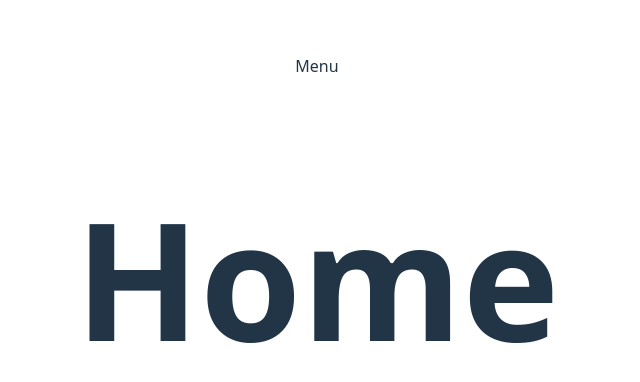
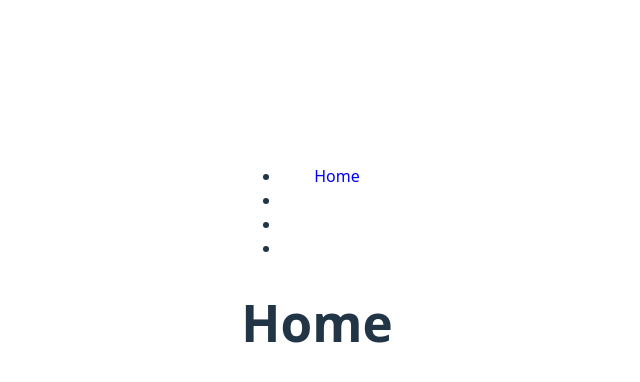
Before and after one commit to felipecoll/react-router, a React (Vite) app: page /#/ in a window 1280 px wide. Shown: the part 134-516 px from the top of the page, without its empty margins (323-963 px from the left). Built offline with nearby package versions, Linux system fonts and the light colour scheme.

Commit message:
Navlink, isActive y map con routes - simplificacion de codigo

```diff
--- a/src/App.jsx
+++ b/src/App.jsx
@@ -13,10 +13,10 @@ function App() {
       <HashRouter>
         <Menu />
         <Routes>
-          <Route path="/" element={<h1><Home/></h1>} />
-          <Route path="/about" element={<h1><About/></h1>} />
-          <Route path="/services" element={<h1><Services/></h1>} />
-          <Route path="/contact" element={<h1><Contact/></h1>} />
+          <Route path="/" element={<Home/>} />
+          <Route path="/about" element={<About/>} />
+          <Route path="/services" element={<Services/>} />
+          <Route path="/contact" element={<Contact/>} />
           <Route path="*" element={<h1>Not found</h1>} />
         </Routes>
       </HashRouter>
--- a/src/pages/Menu.jsx
+++ b/src/pages/Menu.jsx
@@ -1,8 +1,32 @@
 import React from 'react'
+import { NavLink } from 'react-router-dom'
+
+const routes = [
+    { path: '/', name: 'Home' },
+    { path: '/about', name: 'About' },
+    { path: '/services', name: 'Services' },
+    { path: '/contact', name: 'Contact' }
+]
 
 const Menu = () => {
   return (
-    <div>Menu</div>
+    <nav>
+      <ul>
+        {routes.map((route, index) => (
+          <li key={index}>
+            <NavLink
+              style={({ isActive }) => ({
+                color: isActive ? 'blue' : 'white'
+              })}
+              to={route.path}
+              end
+            >
+              {route.name}
+            </NavLink>
+          </li>
+        ))}
+      </ul>
+    </nav>
   )
 }
 
```
